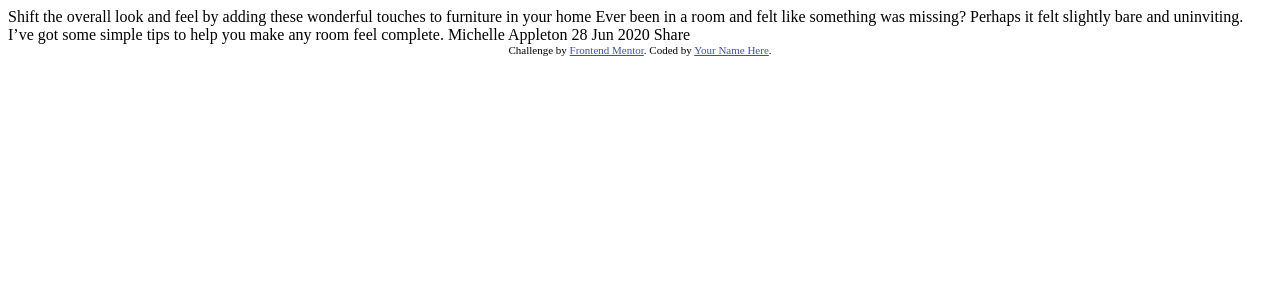
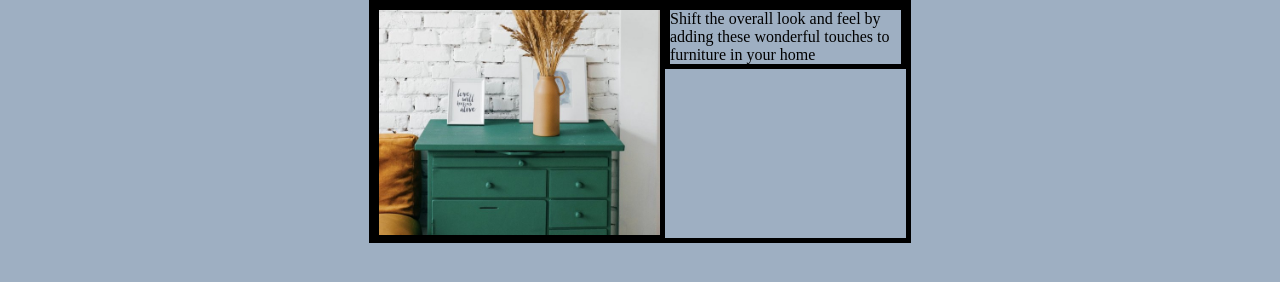
Before and after one commit to FrancisoRocha/article-preview-component, a plain HTML site: page index.html in a window 1280 px wide. Drawn offline with Linux system fonts and the light colour scheme.

Commit message:
second commit

```diff
--- a/index.html
+++ b/index.html
@@ -1,36 +1,35 @@
 <!DOCTYPE html>
 <html lang="en">
+
 <head>
   <meta charset="UTF-8">
-  <meta name="viewport" content="width=device-width, initial-scale=1.0"> <!-- displays site properly based on user's device -->
+  <meta name="viewport" content="width=device-width, initial-scale=1.0">
+  <!-- displays site properly based on user's device -->
 
   <link rel="icon" type="image/png" sizes="32x32" href="./images/favicon-32x32.png">
 
   <title>Frontend Mentor | Article preview component</title>
 
+  <link rel="stylesheet" href="style.css">
   <!-- Feel free to remove these styles or customise in your own stylesheet 👍 -->
-  <style>
-    .attribution { font-size: 11px; text-align: center; }
-    .attribution a { color: hsl(228, 45%, 44%); }
-  </style>
 </head>
+
 <body>
+  <!--CONTENEDOR DE LA CARTA-->
+  <div class="container">
+    <!--IMAGEN DE LA CARD-->
+    <div class="img_card">
+      <img src="./images/drawers.jpg" alt="imagen mueble" class="img__mueble">
+    </div>
+    <!--CONTENIDO DE LA CARD-->
+    <div class="card_conte">
+      <p class="text">
+        Shift the overall look and feel by adding these wonderful
+        touches to furniture in your home
+      </p>
+    </div>
+  </div>
+  <script src="main.js"></script>
+</body>
 
-  Shift the overall look and feel by adding these wonderful
-  touches to furniture in your home
-
-  Ever been in a room and felt like something was missing? Perhaps
-  it felt slightly bare and uninviting. I’ve got some simple tips
-  to help you make any room feel complete.
-
-  Michelle Appleton
-  28 Jun 2020
-
-  Share
-
-  <div class="attribution">
-    Challenge by <a href="https://www.frontendmentor.io?ref=challenge" target="_blank">Frontend Mentor</a>.
-    Coded by <a href="#">Your Name Here</a>.
-  </div>
-</body>
 </html>
--- /dev/null
+++ b/style.css
@@ -0,0 +1,39 @@
+/*FUENTES*/
+@font-face {
+    font-family: 'Manrope-Varible';
+    src: url(./font/Manrope/Manrope-VariableFont_wght.ttf);
+}
+/*COLORES DE PROYECTO*/
+:root{
+    --color-share: hsl(217, 19%, 35%);
+    --color-text-date: hsl(212, 23%, 69%);
+    --background-card: hsl(210, 46%, 95%);
+    --color-boton-share: hsl(214, 17%, 51%);
+    --background-body: hsl(212, 23%, 69%);
+}
+*{
+    margin: 0px;
+    padding: 0px;
+}
+body{
+    background-color: var(--color-text-date);
+}
+.container{
+    width: 532px;
+    height: 233px;
+    display: flex;
+    margin: 0px auto;
+    justify-content: center;
+    align-items: flex-start;
+    border: 5px solid #000;
+}
+.img_card .img__mueble{
+    width: 100%;
+    height: auto;
+    border: 5px solid #000;
+}
+.card_conte .text{
+    width: 231px;
+    margin-left: 10px;
+    border: 5px solid #000;
+}
```
Also changed, not shown: font/Manrope/Manrope-VariableFont_wght.ttf (added), font/Manrope/OFL.txt (added), font/Manrope/README.txt (added), font/Manrope/static/Manrope-Bold.ttf (added), font/Manrope/static/Manrope-ExtraBold.ttf (added), font/Manrope/static/Manrope-ExtraLight.ttf (added), font/Manrope/static/Manrope-Light.ttf (added), font/Manrope/static/Manrope-Medium.ttf (added), font/Manrope/static/Manrope-Regular.ttf (added), font/Manrope/static/Manrope-SemiBold.ttf (added), main.js (added), text.txt (added).
